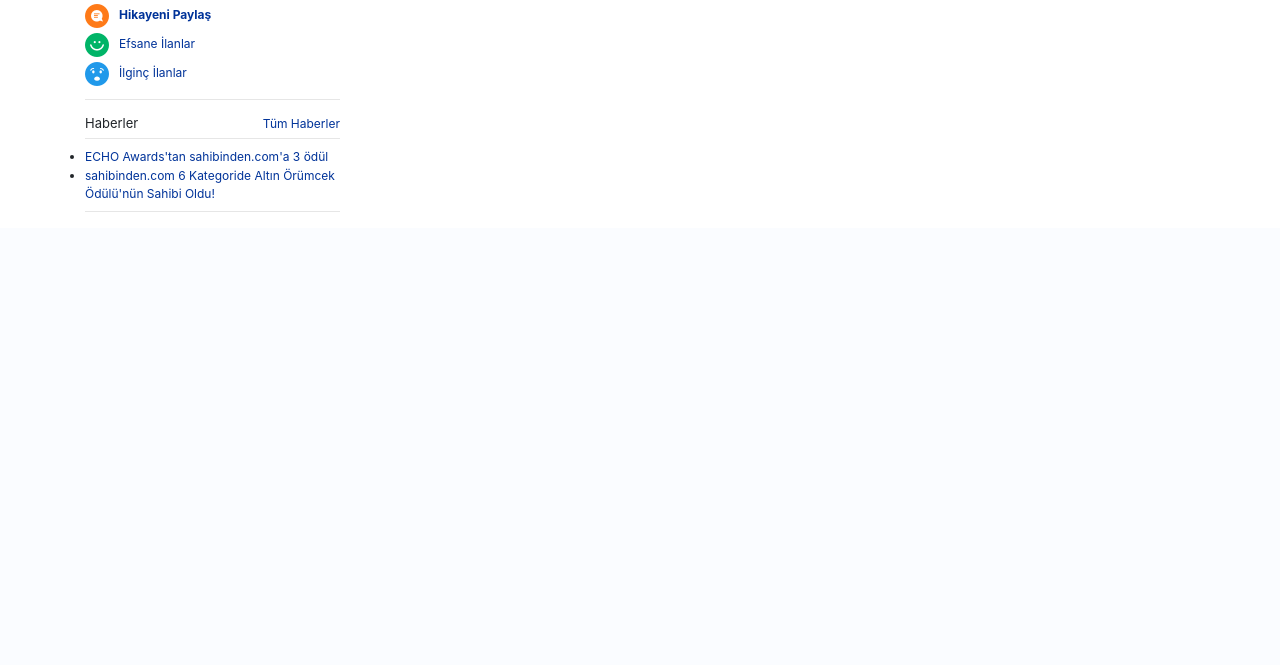
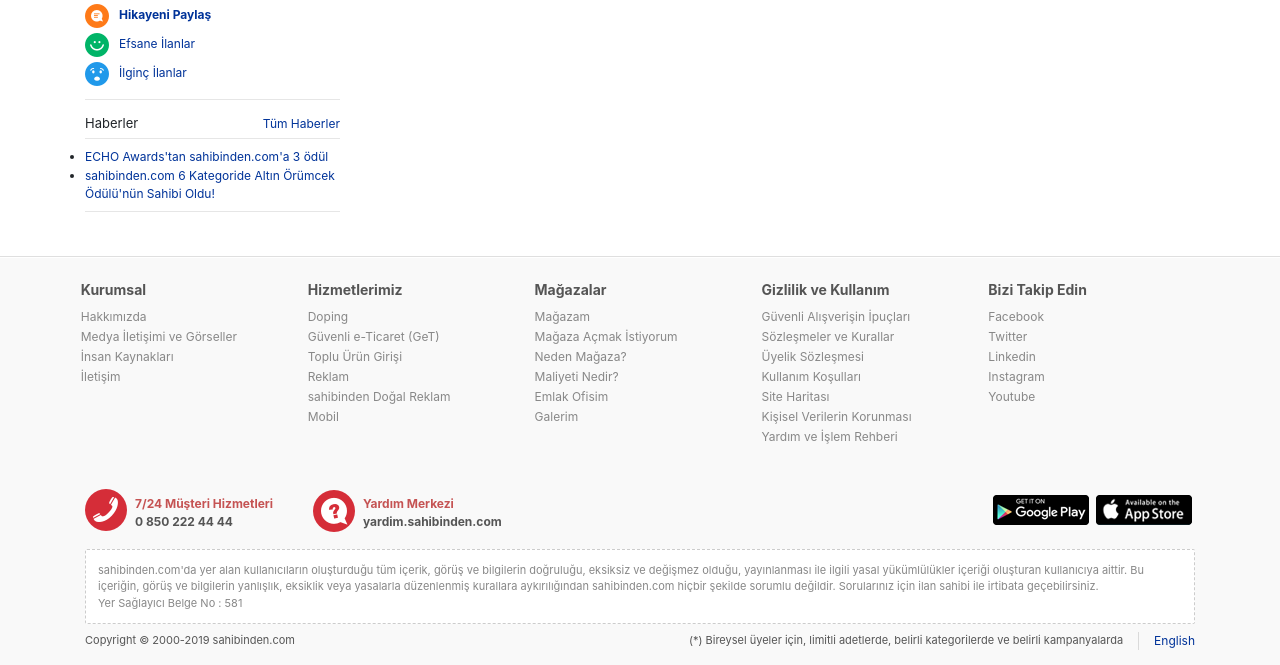
Before and after one commit to emrahyurtlu/sahibinden, a PHP site: page / in a window 1280 px wide. Shown: the part 3274-3939 px from the top of the page. Before the commit the page ends 3486 px from the top, so only its background shows below. Run offline with PHP 8.4, Linux system fonts and the light colour scheme.

Commit message:
Anasayfa footer kısmı tamamlandı

```diff
--- a/css/site.css
+++ b/css/site.css
@@ -378,3 +378,136 @@ ul.leftnav-category {
 }
 
 /* Main Section Styles Ends  */
+
+/* Footer Section Started*/
+footer {
+    border-top: 1px solid #dfdfdf;
+    background: #f9f9f9;
+    position: relative;
+    clear: left;
+    margin-top: 28px;
+}
+
+footer:before {
+    content: '';
+    background: #fff;
+    display: block;
+    height: 1px;
+    width: 100%;
+}
+
+.footer-nav {
+    min-width: 19%;
+}
+
+.footer-nav li h2 {
+    font-size: 14px;
+    font-weight: bold;
+    color: #555;
+}
+
+.footer-nav li > ul li a {
+    color: #888;
+    font-size: 12px;
+    line-height: 20px;
+    height: 20px;
+}
+
+footer ul.contact-menu li {
+    float: left;
+    padding-left: 50px;
+    margin: 30px 40px 10px 0;
+    font-weight: 700;
+    position: relative;
+}
+
+.contact-menu li > p {
+    color: #c55353;
+    margin-top: 2px;
+    font-weight: 700;
+}
+
+.contact-menu li > p + span, .contact-menu li > p + a {
+    color: #555;
+}
+
+footer ul.contact-menu li:before {
+    position: absolute;
+    left: 0;
+    top: -3px;
+}
+
+.contact-menu li.call-center:before {
+    background-image: url("../images/footer_icons.png");
+    background-position: -42px -42px;
+    width: 42px;
+    height: 42px;
+    content: '';
+    display: inline-block;
+    vertical-align: middle;
+    top: -4px;
+}
+
+.contact-menu li.help-center:before {
+    background-image: url("../images/footer_icons.png");
+    background-position: 0 -84px;
+    width: 42px;
+    height: 42px;
+    content: '';
+    display: inline-block;
+    vertical-align: middle;
+}
+
+/*footer .contact-menu .help-center a {
+    color: #555;
+}*/
+
+.contact-menu li.store-logos {
+    width: 202px;
+    height: 30px;
+    float: right;
+    margin-right: 0;
+    margin-left: 0;
+    padding-left: 0;
+    top: 2px;
+}
+
+.contact-menu li.store-logos .store-logo {
+    width: 96px;
+    height: 30px;
+    display: inline-block;
+    background: url("../images/app_markets.png") top left no-repeat;
+}
+
+.contact-menu li.store-logos .store-logo.googleplay {
+    background-position: 0 0;
+}
+
+.contact-menu li.store-logos .store-logo.apple {
+    background-position: -96px 0;
+}
+
+footer .warning-text {
+    font-size: 11px;
+    color: #888;
+    padding: 12px;
+    background: #fff;
+    border: 1px dashed #ccc;
+    border-radius: 2px;
+    margin: 8px 0;
+}
+
+.copyright {
+    color: #555;
+    font-size: 11px;
+}
+
+.language-selection-link {
+    padding-left: 15px;
+    margin-left: 15px;
+    border-left: 1px solid #dadada;
+    float: right;
+}
+
+
+/* Footer Section Ended*/
--- a/index.html
+++ b/index.html
@@ -539,14 +539,16 @@
             <div class="projectCard float-left mr-2 mb-2">
                 <a href="#"><img src="images/projects/project1.jpg" class="img-fluid" alt="Image"></a>
                 <a href="#" class="font-weight-bold d-block">Avcılar Exclusive (İzmir / Bayraklı)</a>
-                <p class="d-block mb-0"><span class="font-weight-bold">m<sup>2</sup>:</span> 100 m<sup>2</sup> - 173 m<sup>2</sup></p>
+                <p class="d-block mb-0"><span class="font-weight-bold">m<sup>2</sup>:</span> 100 m<sup>2</sup> - 173
+                    m<sup>2</sup></p>
                 <p class="d-block mb-0"><span class="font-weight-bold">Teslim Tarihi:</span> Haziran 2021</p>
             </div>
 
             <div class="projectCard float-left mr-2 mb-2">
                 <a href="#"><img src="images/projects/project2.jpg" class="img-fluid" alt="Image"></a>
                 <a href="#" class="font-weight-bold d-block">Torun Center (İstanbul / Şişli)</a>
-                <p class="d-block mb-0"><span class="font-weight-bold">m<sup>2</sup>:</span> 100 m<sup>2</sup> - 173 m<sup>2</sup></p>
+                <p class="d-block mb-0"><span class="font-weight-bold">m<sup>2</sup>:</span> 100 m<sup>2</sup> - 173
+                    m<sup>2</sup></p>
                 <p class="d-block mb-0"><span class="font-weight-bold">Teslim Tarihi:</span> Hemen Teslim</p>
             </div>
 
@@ -619,15 +621,22 @@
 
             <ul class="list-unstyled">
                 <li class="list-inline-item mb-2"><a href="#"><span class="badge badge-home">İkinci el</span></a></li>
-                <li class="list-inline-item mb-2"><a href="#"><span class="badge badge-home">iPhone 11 Pro Max</span></a></li>
-                <li class="list-inline-item mb-2"><a href="#"><span class="badge badge-home">iPhone 11 Pro</span></a></li>
-                <li class="list-inline-item mb-2"><a href="#"><span class="badge badge-home">Redmi Note 7</span></a></li>
-                <li class="list-inline-item mb-2"><a href="#"><span class="badge badge-home">Apple Watch S5</span></a></li>
+                <li class="list-inline-item mb-2"><a href="#"><span
+                        class="badge badge-home">iPhone 11 Pro Max</span></a></li>
+                <li class="list-inline-item mb-2"><a href="#"><span class="badge badge-home">iPhone 11 Pro</span></a>
+                </li>
+                <li class="list-inline-item mb-2"><a href="#"><span class="badge badge-home">Redmi Note 7</span></a>
+                </li>
+                <li class="list-inline-item mb-2"><a href="#"><span class="badge badge-home">Apple Watch S5</span></a>
+                </li>
                 <li class="list-inline-item mb-2"><a href="#"><span class="badge badge-home">P30 Lite</span></a></li>
-                <li class="list-inline-item mb-2"><a href="#"><span class="badge badge-home">İkinci El Araba</span></a></li>
+                <li class="list-inline-item mb-2"><a href="#"><span class="badge badge-home">İkinci El Araba</span></a>
+                </li>
                 <li class="list-inline-item mb-2"><a href="#"><span class="badge badge-home">DJI Drone</span></a></li>
-                <li class="list-inline-item mb-2"><a href="#"><span class="badge badge-home">Bebek Arabası</span></a></li>
-                <li class="list-inline-item mb-2"><a href="#"><span class="badge badge-home">Lastik Fiyatları</span></a></li>
+                <li class="list-inline-item mb-2"><a href="#"><span class="badge badge-home">Bebek Arabası</span></a>
+                </li>
+                <li class="list-inline-item mb-2"><a href="#"><span class="badge badge-home">Lastik Fiyatları</span></a>
+                </li>
             </ul>
 
             <h3 class="category-title font-weight-bold mt-3">
@@ -636,17 +645,20 @@
 
             <ul class="list-unstyled">
                 <li class="list-inline-item mb-2"><a href="#"><span class="badge badge-home">Boyacı</span></a></li>
-                <li class="list-inline-item mb-2"><a href="#"><span class="badge badge-home">Evden Eve Nakliye</span></a></li>
+                <li class="list-inline-item mb-2"><a href="#"><span
+                        class="badge badge-home">Evden Eve Nakliye</span></a></li>
                 <li class="list-inline-item mb-2"><a href="#"><span class="badge badge-home">Mantolama</span></a></li>
                 <li class="list-inline-item mb-2"><a href="#"><span class="badge badge-home">Su Tesisatı</span></a></li>
-                <li class="list-inline-item mb-2"><a href="#"><span class="badge badge-home">Doğal Gaz Tesisatı</span></a></li>
+                <li class="list-inline-item mb-2"><a href="#"><span
+                        class="badge badge-home">Doğal Gaz Tesisatı</span></a></li>
                 <li class="list-inline-item mb-2"><a href="#"><span class="badge badge-home">Oto Boya</span></a></li>
                 <li class="list-inline-item mb-2"><a href="#"><span class="badge badge-home">Oto Tamiri</span></a></li>
                 <li class="list-inline-item mb-2"><a href="#"><span class="badge badge-home">Elektrikçi</span></a></li>
                 <li class="list-inline-item mb-2"><a href="#"><span class="badge badge-home">Çilingir</span></a></li>
                 <li class="list-inline-item mb-2"><a href="#"><span class="badge badge-home">Plaka</span></a></li>
                 <li class="list-inline-item mb-2"><a href="#"><span class="badge badge-home">Parke</span></a></li>
-                <li class="list-inline-item mb-2"><a href="#"><span class="badge badge-home">Mutfak Yenileme</span></a></li>
+                <li class="list-inline-item mb-2"><a href="#"><span class="badge badge-home">Mutfak Yenileme</span></a>
+                </li>
             </ul>
 
             <h3 class="category-title font-weight-bold mt-3">
@@ -654,24 +666,154 @@
             </h3>
 
             <ul class="list-unstyled">
-                <li class="list-inline-item mb-2"><a href="#"><span class="badge badge-home">Restoran ve Konaklama</span></a></li>
-                <li class="list-inline-item mb-2"><a href="#"><span class="badge badge-home">Mağaza ve Perakendecilik</span></a></li>
+                <li class="list-inline-item mb-2"><a href="#"><span
+                        class="badge badge-home">Restoran ve Konaklama</span></a></li>
+                <li class="list-inline-item mb-2"><a href="#"><span
+                        class="badge badge-home">Mağaza ve Perakendecilik</span></a></li>
                 <li class="list-inline-item mb-2"><a href="#"><span class="badge badge-home">Mantolama</span></a></li>
-                <li class="list-inline-item mb-2"><a href="#"><span class="badge badge-home">Tekstil ve Konfeksiyon</span></a></li>
-                <li class="list-inline-item mb-2"><a href="#"><span class="badge badge-home">Ofis Elemanı</span></a></li>
+                <li class="list-inline-item mb-2"><a href="#"><span
+                        class="badge badge-home">Tekstil ve Konfeksiyon</span></a></li>
+                <li class="list-inline-item mb-2"><a href="#"><span class="badge badge-home">Ofis Elemanı</span></a>
+                </li>
                 <li class="list-inline-item mb-2"><a href="#"><span class="badge badge-home">Satış</span></a></li>
-                <li class="list-inline-item mb-2"><a href="#"><span class="badge badge-home">Müşteri Hizmetleri</span></a></li>
-                <li class="list-inline-item mb-2"><a href="#"><span class="badge badge-home">İstanbul İş İlanları</span></a></li>
-                <li class="list-inline-item mb-2"><a href="#"><span class="badge badge-home">Ankara İş İlanları</span></a></li>
-                <li class="list-inline-item mb-2"><a href="#"><span class="badge badge-home">İzmir İş İlanları</span></a></li>
-                <li class="list-inline-item mb-2"><a href="#"><span class="badge badge-home">Adana İş İlanları</span></a></li>
-                <li class="list-inline-item mb-2"><a href="#"><span class="badge badge-home">Bursa İş İlanları</span></a></li>
-                <li class="list-inline-item mb-2"><a href="#"><span class="badge badge-home">Antalya İş İlanları</span></a></li>
+                <li class="list-inline-item mb-2"><a href="#"><span
+                        class="badge badge-home">Müşteri Hizmetleri</span></a></li>
+                <li class="list-inline-item mb-2"><a href="#"><span class="badge badge-home">İstanbul İş İlanları</span></a>
+                </li>
+                <li class="list-inline-item mb-2"><a href="#"><span
+                        class="badge badge-home">Ankara İş İlanları</span></a></li>
+                <li class="list-inline-item mb-2"><a href="#"><span
+                        class="badge badge-home">İzmir İş İlanları</span></a></li>
+                <li class="list-inline-item mb-2"><a href="#"><span
+                        class="badge badge-home">Adana İş İlanları</span></a></li>
+                <li class="list-inline-item mb-2"><a href="#"><span
+                        class="badge badge-home">Bursa İş İlanları</span></a></li>
+                <li class="list-inline-item mb-2"><a href="#"><span class="badge badge-home">Antalya İş İlanları</span></a>
+                </li>
             </ul>
 
         </div>
     </div>
 </div>
 <!-- Body Ends-->
+
+<div class="container-fluid pl-0 pr-0">
+    <footer>
+        <div class="container">
+            <div class="row">
+                <div class="col-12">
+                    <div class="mt-4"></div>
+                    <div class="row">
+                        <div class="col-12">
+                            <div class="d-flex justify-content-center">
+                                <ul class="list-unstyled ml-2 mr-2 footer-nav">
+                                    <li><h2>Kurumsal</h2>
+                                        <ul class="list-unstyled">
+                                            <li><a href="#">Hakkımızda</a></li>
+                                            <li><a href="#">Medya İletişimi ve Görseller</a></li>
+                                            <li><a href="#">İnsan Kaynakları</a></li>
+                                            <li><a href="#">İletişim</a></li>
+                                        </ul>
+                                    </li>
+                                </ul>
+
+                                <ul class="list-unstyled ml-2 mr-2 footer-nav">
+                                    <li><h2>Hizmetlerimiz</h2>
+                                        <ul class="list-unstyled">
+                                            <li><a href="#">Doping</a></li>
+                                            <li><a href="#">Güvenli e-Ticaret (GeT)</a></li>
+                                            <li><a href="#">Toplu Ürün Girişi</a></li>
+                                            <li><a href="#">Reklam</a></li>
+                                            <li><a href="#">sahibinden Doğal Reklam</a></li>
+                                            <li><a href="#">Mobil</a></li>
+                                        </ul>
+                                    </li>
+                                </ul>
+
+                                <ul class="list-unstyled ml-2 mr-2 footer-nav">
+                                    <li><h2>Mağazalar</h2>
+                                        <ul class="list-unstyled">
+                                            <li><a href="#">Mağazam</a></li>
+                                            <li><a href="#">Mağaza Açmak İstiyorum</a></li>
+                                            <li><a href="#">Neden Mağaza?</a></li>
+                                            <li><a href="#">Maliyeti Nedir?</a></li>
+                                            <li><a href="#">Emlak Ofisim</a></li>
+                                            <li><a href="#">Galerim</a></li>
+                                        </ul>
+                                    </li>
+                                </ul>
+
+                                <ul class="list-unstyled ml-2 mr-2 footer-nav">
+                                    <li><h2>Gizlilik ve Kullanım</h2>
+                                        <ul class="list-unstyled">
+                                            <li><a href="#">Güvenli Alışverişin İpuçları</a></li>
+                                            <li><a href="#">Sözleşmeler ve Kurallar</a></li>
+                                            <li><a href="#">Üyelik Sözleşmesi</a></li>
+                                            <li><a href="#">Kullanım Koşulları</a></li>
+                                            <li><a href="#">Site Haritası</a></li>
+                                            <li><a href="#">Kişisel Verilerin Korunması</a></li>
+                                            <li><a href="#">Yardım ve İşlem Rehberi</a></li>
+                                        </ul>
+                                    </li>
+                                </ul>
+
+                                <ul class="list-unstyled ml-2 mr-2 footer-nav">
+                                    <li><h2>Bizi Takip Edin</h2>
+                                        <ul class="list-unstyled">
+                                            <li><a href="https://www.facebook.com/sahibindencom" target="_blank">Facebook</a>
+                                            </li>
+                                            <li><a href="#" target="_blank">Twitter</a></li>
+                                            <li><a href="#" target="_blank">Linkedin</a></li>
+                                            <li><a href="#" target="_blank">Instagram</a></li>
+                                            <li><a href="#" target="_blank">Youtube</a></li>
+                                        </ul>
+                                    </li>
+                                </ul>
+                            </div>
+                        </div>
+                    </div>
+                </div>
+            </div>
+            <div class="row">
+                <div class="col-12">
+                    <ul class="contact-menu list-unstyled">
+                        <li class="call-center">
+                            <p class="mb-0">7/24 Müşteri Hizmetleri</p>
+                            <span>0 850 222 44 44</span>
+                        </li>
+                        <li class="help-center">
+                            <p class="mb-0">Yardım Merkezi</p>
+                            <a href="https://yardim.sahibinden.com/hc/tr">yardim.sahibinden.com</a>
+                        </li>
+                        <li class="store-logos">
+                            <a target="_blank" href="#"
+                               class="store-logo googleplay mr-1"></a>
+                            <a target="_blank"
+                               href="#"
+                               class="store-logo apple"></a>
+                        </li>
+                    </ul>
+                </div>
+            </div>
+            <div class="row">
+                <div class="col-12">
+                    <p class="warningText warning-text">
+                        sahibinden.com'da yer alan kullanıcıların oluşturduğu tüm içerik, görüş ve bilgilerin doğruluğu, eksiksiz ve değişmez olduğu, yayınlanması ile ilgili yasal yükümlülükler içeriği oluşturan kullanıcıya aittir. Bu içeriğin, görüş ve bilgilerin yanlışlık, eksiklik veya yasalarla düzenlenmiş kurallara aykırılığından sahibinden.com hiçbir şekilde sorumlu değildir. Sorularınız için ilan sahibi ile irtibata geçebilirsiniz. <br> Yer Sağlayıcı Belge No : 581</p>
+                </div>
+            </div>
+            <div class="row">
+                <div class="col-6">
+                    <p class="copyright">
+                        Copyright © 2000-2019 sahibinden.com</p>
+                </div>
+                <div class="col-6">
+                    <a rel="nofollow" href="#" title="English" class="language-selection-link ">English</a>
+                    <p class="d-inline float-right copyright">(*) Bireysel üyeler için, limitli adetlerde, belirli kategorilerde ve belirli kampanyalarda</p>
+
+                </div>
+            </div>
+        </div>
+    </footer>
+</div>
 </body>
 </html>
```
